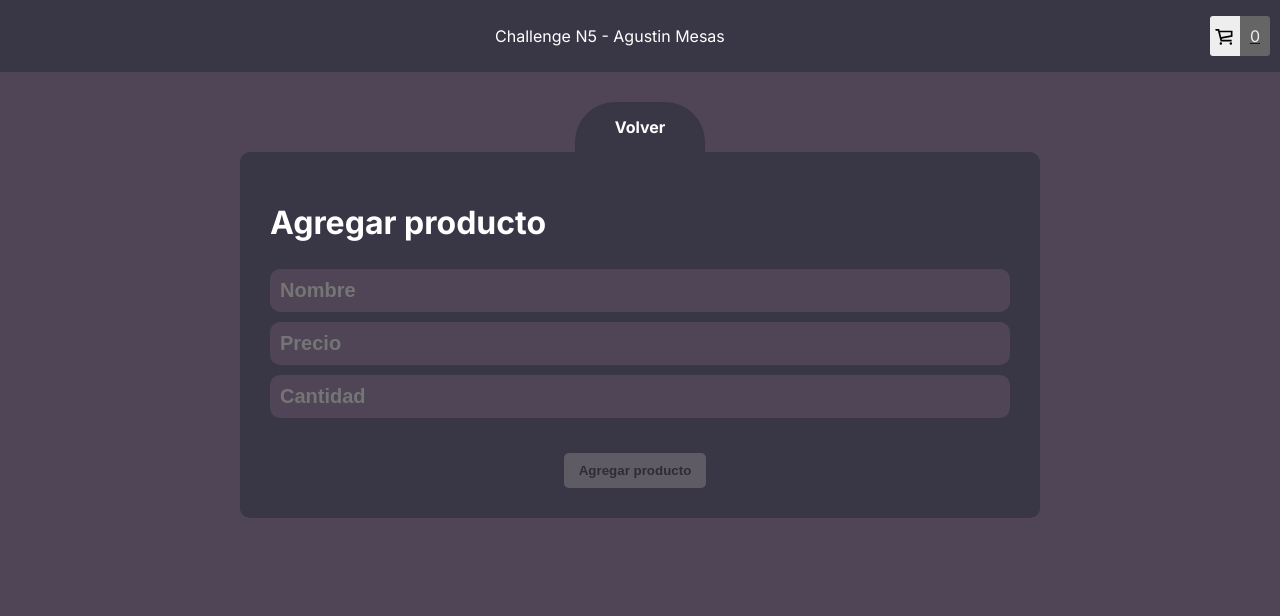
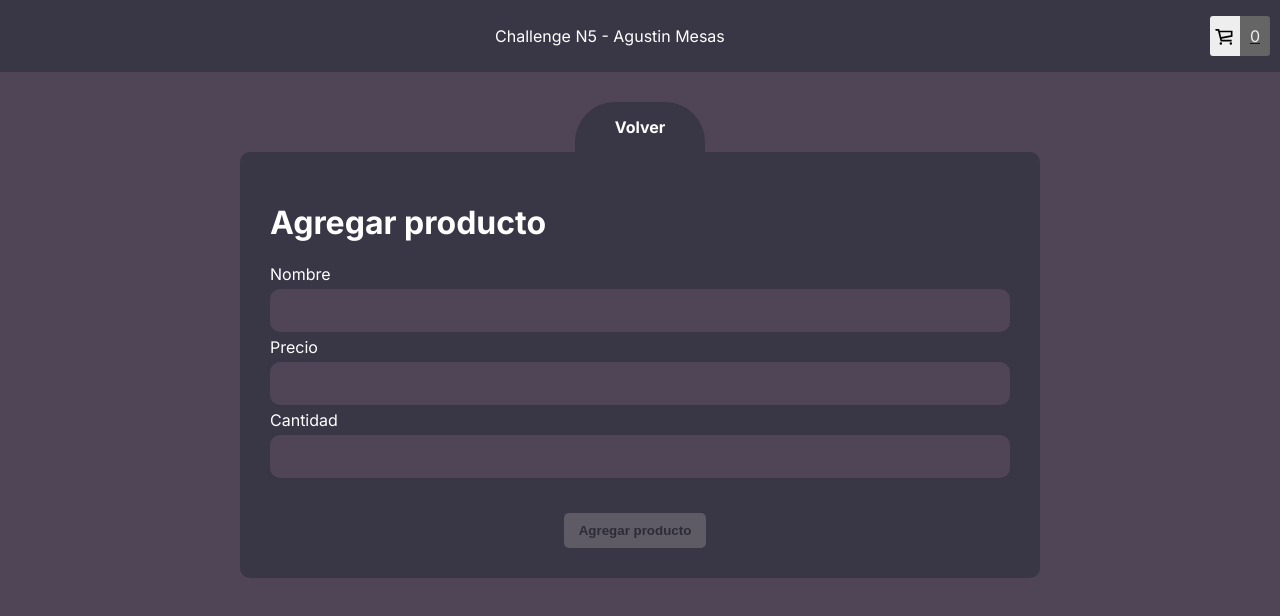
Before and after one commit to agusmesas/challenge-n5, a Next.js app: page /add-product in a window 1280 px wide. Shown: the top 616 px of the page. Built offline with nearby package versions, Linux system fonts and the light colour scheme.

Commit message:
[FTR] Input  - Add label

```diff
--- a/src/app/add-product/page.js
+++ b/src/app/add-product/page.js
@@ -41,9 +41,9 @@ const AddProduct = () => {
       <div className={styles.card}>
         <h1>Agregar producto</h1>
         <form className={styles.form} onSubmit={(event) => handleSubmit(event)}>
-          <Input onChange={handleChange} name="name" placeholder="Nombre" />
-          <Input type="number" onChange={handleChange} name="price" placeholder="Precio" />
-          <Input type="number" onChange={handleChange} name="amount" placeholder="Cantidad" />
+          <Input label="Nombre" onChange={handleChange} name="name" />
+          <Input label="Precio" type="number" onChange={handleChange} name="price" />
+          <Input label="Cantidad" type="number" onChange={handleChange} name="amount" />
           <Button className={styles.card__button} label="Agregar producto" type="submit" disabled={checkDisable} />
         </form>
       </div>
--- a/src/app/components/Input/index.js
+++ b/src/app/components/Input/index.js
@@ -1,6 +1,8 @@
 import styles from './styles.module.scss';
 
-const Input = ({ name, onChange, placeholder, type }) => (
+const Input = ({ name, onChange, placeholder, type, label }) => (
+  <div className={styles.container}>
+    <label for={name}>{label}</label>
     <input
       className={styles.input}
       onChange={onChange}
@@ -8,6 +10,7 @@ const Input = ({ name, onChange, placeholder, type }) => (
       placeholder={placeholder}
       type={type}
     />
+  </div>
 );
 
 export default Input;
--- a/src/app/components/Input/styles.module.scss
+++ b/src/app/components/Input/styles.module.scss
@@ -1,4 +1,8 @@
 @import '../../utils/theme.scss';
+
+.container {
+  width: 100%;
+}
 
 .input {
   background-color: $background-color-light;
```
Lines whose indentation alone changed are shown as unchanged.
